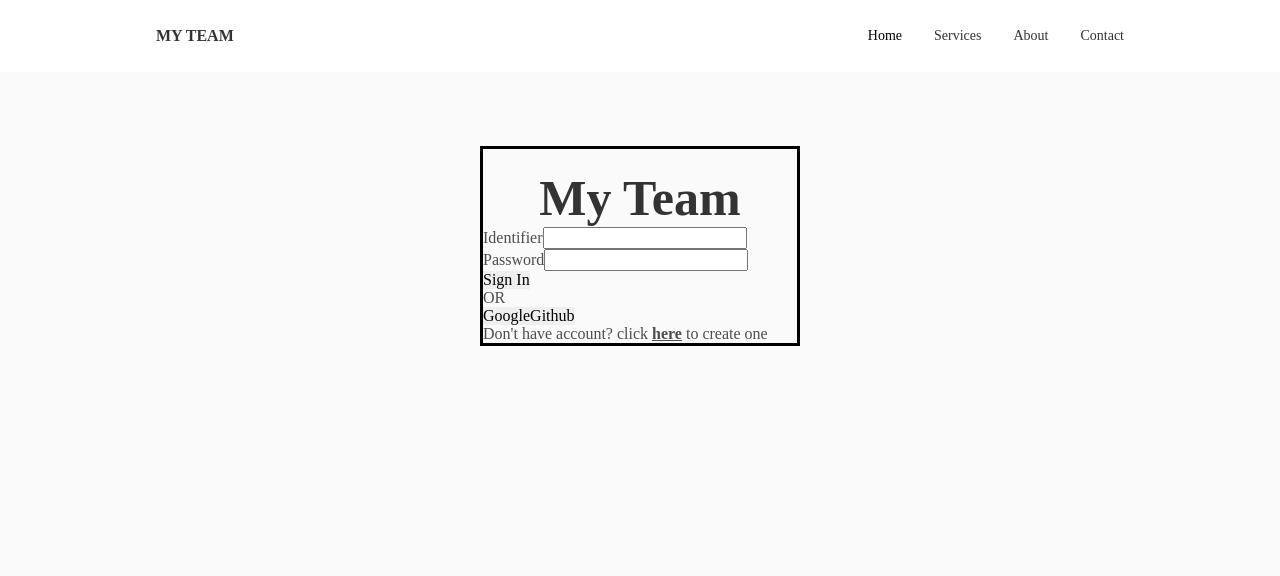
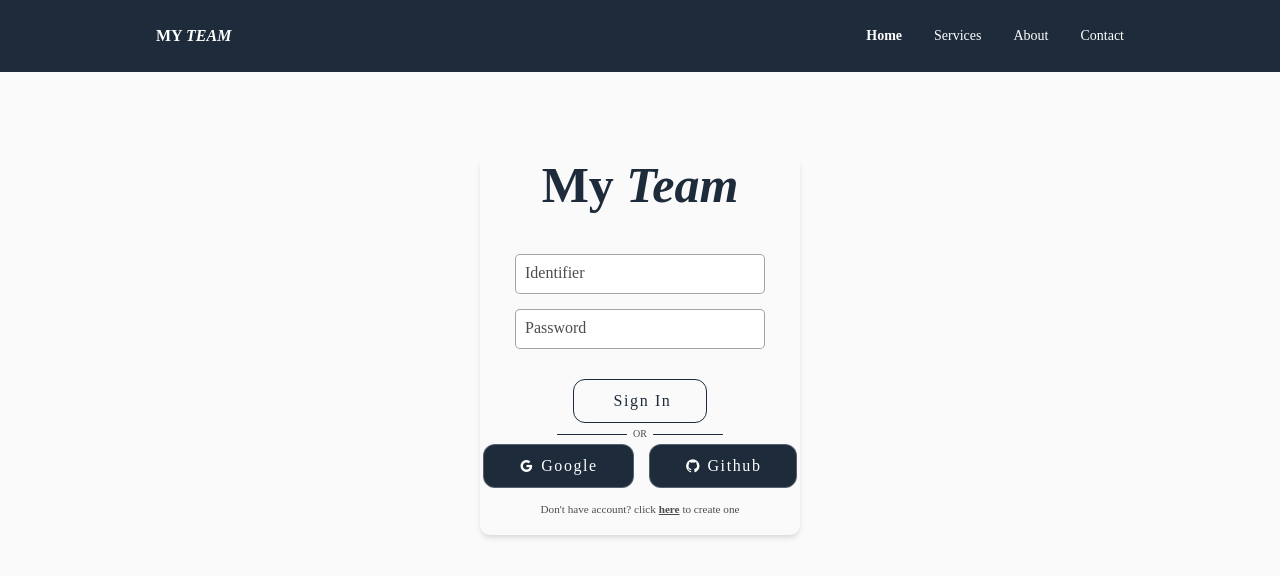
Before and after one commit to FrancoHolimananjara/MyTeam, a React (Create React App) app in the folder client/: page /login in a window 1280 px wide. Shown: the top 576 px of the page. Built offline with nearby package versions, Linux system fonts and the light colour scheme.

Commit message:
login page 'ui' done

```diff
--- a/client/src/App.js
+++ b/client/src/App.js
@@ -4,6 +4,7 @@ import Header from './components/header/Header';
 import Home from './components/home/Home';
 import Login from './components/login/Login';
 import Register from './components/register/register';
+import FloatingLabel from './ui-kit/floating-label/FloatingLabel';
 
 function App() {
 
--- a/client/src/components/header/Header.jsx
+++ b/client/src/components/header/Header.jsx
@@ -1,5 +1,5 @@
-import React , { useState } from 'react';
-import './header.css';
+import React, { useState } from "react";
+import "./header.css";
 
 function Header() {
   // STATE (état, données)
@@ -10,12 +10,12 @@ function Header() {
   // BEHAVIOR (comportements)
   // RENDER (affichage)
   return (
-        <header className='header'>
+    <header className="header">
       <nav className="nav container">
         <a href="/" className="nav__logo">
-                    My team
+          My <i>team</i>
         </a>
-                <div className={toggle? "nav__menu show-menu" : "nav__menu"}>
+        <div className={toggle ? "nav__menu show-menu" : "nav__menu"}>
           <ul className="nav__list grid">
             <li className="nav__item">
               <a href="/" className="nav__link active-link">
@@ -39,11 +39,14 @@ function Header() {
             </li>
           </ul>
 
-                    <i className="bx bx-x nav__close" onClick={() => setToggle(!toggle)}></i>
+          <i
+            className="bx bx-x nav__close"
+            onClick={() => setToggle(!toggle)}
+          ></i>
         </div>
 
         <div className="nav__toggle" onClick={() => setToggle(!toggle)}>
-                    <i class='bx bxs-dashboard'></i>
+          <i class="bx bxs-dashboard"></i>
         </div>
       </nav>
     </header>
--- a/client/src/components/header/header.css
+++ b/client/src/components/header/header.css
@@ -4,7 +4,8 @@
     top: 0;
     left: 0;
     z-index: var(--z-index);
-    background-color: var(--container-color);
+    /* background-color: var(--container-color); */
+    background: #1d2b3a;
 }
 
 .nav{
@@ -17,7 +18,8 @@
 
 .nav__logo,
 .nav__toggle{
-    color: var(--title-color);
+    color: #fff;
+    /* color: var(--title-color); */
     font-weight: var(--font-medium);
 }
 
@@ -31,7 +33,8 @@
     flex-direction: column;
     align-items: center;
     font-size: var(--small-font-size);
-    color: var(--title-color);
+    color: #fff;
+    /* color: var(--title-color); */
     font-weight: var(--font-medium);
     transition: .3s;
 }
@@ -45,7 +48,8 @@
 /* Active link */
 .active-link,
 .nav__link:hover{
-    color: var(--title-color-dark);
+    /* color: var(--title-color-dark); */
+    font-weight: var(--font-bold);
 }
 
 .nav__logo{
--- a/client/src/components/login/Login.jsx
+++ b/client/src/components/login/Login.jsx
@@ -1,6 +1,8 @@
 import React, { useState } from "react";
 import "./login.css";
 import axios from "axios";
+import FloatingLabel from "../../ui-kit/floating-label/FloatingLabel";
+import Button from "../../ui-kit/button/Button";
 
 function Login() {
   const [showPassword, setShowPassword] = useState(false);
@@ -25,25 +27,25 @@ function Login() {
   return (
     <section className="login section">
       <div className="login-box">
-        <h1 className="login-title">My Team</h1>
+        <h1 className="login-title">
+          My <i>Team</i>
+        </h1>
         <form className="login-form">
-          <div className="identifier">
-            <label htmlFor="identifier">Identifier</label>
-            <input type="text" />
-          </div>
-          <div className="password">
-            <label htmlFor="password">Password</label>
-            <input type="password" />
-          </div>
-          <button className="login-signin">Sign In</button>
-          <p className="or">OR</p>
-          <div className="other-methode">
-            <button className="login-google">Google</button>
-            <button className="login-github">Github</button>
+          <FloatingLabel name="Identifier" type="text" />
+          <FloatingLabel name="Password" type="password" />
+          <div className="action-submit">
+            <Button name="Sign In" type="primary" />
+            <div className="choice">
+              <p className="or">OR</p>
+            </div>
+            <div className="other-methode">
+              <Button name="Google" type="secondary" icon="bx bxl-google" />
+              <Button name="Github" type="secondary" icon="bx bxl-github" />
+            </div>
           </div>
           <p className="create-account">
             Don't have account? click{" "}
-            <b>
+            <b className="here">
               <u>here</u>
             </b>{" "}
             to create one
--- a/client/src/components/login/login.css
+++ b/client/src/components/login/login.css
@@ -1,13 +1,82 @@
 .login-box {
     width: calc(100% / 4);
     height: fit-content;
-    margin: 50px auto;
-    border: solid black;
+    margin: 60px auto;
+    border-radius: 10px;
+    box-shadow: rgba(0, 0, 0, 0.1) 0px 4px 6px -1px, rgba(0, 0, 0, 0.06) 0px 2px 4px -1px;
 }
 
 .login-title {
     font-size: 50px;
     font-weight: bolder;
     text-align: center;
-    margin-top: 20px;
+    margin: 40px auto;
+    color: #1d2b3a;
 }
+
+.login-form {
+    display: flex;
+    justify-content: center;
+    align-items: center;
+    flex-direction: column;
+    gap: 15px;
+}
+
+.action-submit {
+    display: flex;
+    justify-content: center;
+    align-items: center;
+    flex-direction: column;
+    margin-top: 15px;
+    gap: 5px;
+}
+
+.choice {
+    position: relative;
+}
+
+.or {
+    font-size: 10px;
+}
+
+.or::before{
+    position: absolute;
+    content: '';
+    width: 70px;
+    height: 1px;
+    background: #1d2b3a;
+    top: 6px;
+    right: 20px;
+    border-radius: 5px;
+}
+
+.or::after{
+    position: absolute;
+    content: '';
+    width: 70px;
+    height: 1px;
+    background: #1d2b3a;
+    top: 6px;
+    left: 20px;
+    border-radius: 5px;
+}
+
+.other-methode {
+    display: flex;
+    justify-content: center;
+    align-items: center;
+    gap: 15px;
+}
+
+.create-account {
+    font-size: 0.7rem;
+    margin-bottom: 20px;
+}
+
+.here {
+    cursor: pointer;
+}
+
+.here:hover {
+    color: #1d2b3a;
+}
--- /dev/null
+++ b/client/src/ui-kit/button/Button.js
@@ -0,0 +1,10 @@
+import React from 'react';
+import "../button/button.css";
+
+function Button({name,type,icon}) {
+    return (
+        <button type='button' className={type} ><i class={icon}></i> {name}</button>
+    );
+}
+
+export default Button;
--- /dev/null
+++ b/client/src/ui-kit/button/button.css
@@ -0,0 +1,38 @@
+button {
+    padding: 12px 35px;
+    border-radius: 12px;
+    transition: 0.5s;
+    cursor: pointer;
+    letter-spacing: 0.1em;
+    display: flex;
+    align-items: center;
+    justify-content: center;
+    gap: 5px;
+}
+
+.icon {
+    font-size: 2rem;
+}
+
+.primary {
+    color: #1d2b3a;
+    border: 1px solid #1d2b3a;
+    background: transparent;
+}
+
+.primary:hover {
+    background-color: #1d2b3a;
+    color: #fff;
+}
+
+.secondary {
+    color: #fff;
+    background: #1d2b3a;
+    border: 1px solid rgba(255, 255, 255, 0.25);
+}
+
+.secondary:hover {
+    background-color: #fff;
+    color: #1d2b3a;
+    border-color: #1d2b3a;
+}
--- /dev/null
+++ b/client/src/ui-kit/floating-label/FloatingLabel.js
@@ -0,0 +1,19 @@
+import React, { useState } from 'react';
+import "../floating-label/floatingLabel.css";
+
+function FloatingLabel({name,type}) {
+  const [inputValue, setInputValue] = useState('');
+
+  const handleInputChange = (e) => {
+    setInputValue(e.target.value);
+  };
+
+  return (
+    <div class="inputBox">
+        <input type={type} required="required"/>
+        <span>{name}</span>
+    </div>
+  );
+}
+
+export default FloatingLabel;
--- /dev/null
+++ b/client/src/ui-kit/floating-label/floatingLabel.css
@@ -0,0 +1,42 @@
+.inputBox {
+    position: relative;
+    width: 250px;
+}
+
+.inputBox input {
+    width: 100%;
+    padding: 10px;
+    border: 1px solid #1d2b3a6c;
+    background: #fff;
+    border-radius: 5px;
+    outline: none;
+    color: #1d2b3a;
+    font-size: 1em;
+    transition: 0.5s;
+}
+
+.inputBox span {
+    position: absolute;
+    left: 0;
+    padding: 10px;
+    pointer-events: none;
+    font-size: 1em;
+    transition: 0.5s;
+}
+
+.inputBox input:valid~span,
+.inputBox input:focus~span {
+    color: #1d2b3a;
+    transform: translateX(10px) translateY(-7px);
+    font-size: 0.7em;
+    padding: 0 10px;
+    background: #fff;
+    border-left: 1px solid #1d2b3a;
+    border-right: 1px solid #1d2b3a;
+    letter-spacing: 0.1em;
+}
+
+.inputBox input:valid,
+.inputBox input:focus {
+    border: 1px solid #1d2b3a;
+}
```
Lines whose indentation alone changed are shown as unchanged.
